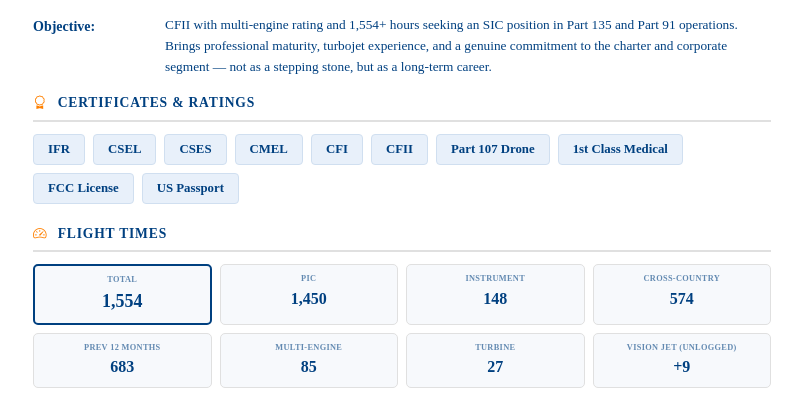
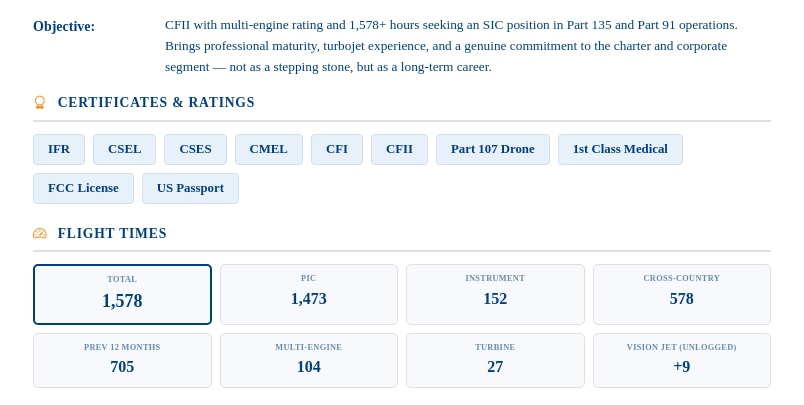
Before and after one commit to rpossum/russellspurlock-site, a plain HTML site: page resume/index.html in a window 1280 px wide. Shown: the part 385-790 px from the top of the page, 238-1042 px from the left. Drawn offline with nearby package versions, Linux system fonts and the light colour scheme.

Commit message:
Update resume content and PDFs from latest source

```diff
--- a/resume/index.html
+++ b/resume/index.html
@@ -374,7 +374,7 @@
       <div class="cv-row">
         <div class="cv-label">Objective:</div>
         <div class="cv-content">
-          CFII with multi-engine rating and 1,554+ hours seeking an SIC position in Part 135 and Part 91
+          CFII with multi-engine rating and 1,578+ hours seeking an SIC position in Part 135 and Part 91
           operations. Brings professional maturity, turbojet experience, and a genuine commitment to the charter
           and corporate segment &mdash; not as a stepping stone, but as a long-term career.
         </div>
@@ -400,27 +400,27 @@
       <div class="flight-times-grid" style="margin-bottom: 20px;">
         <div class="ft-card ft-total">
           <div class="ft-label">Total</div>
-          <div class="ft-value">1,554</div>
+          <div class="ft-value">1,578</div>
         </div>
         <div class="ft-card">
           <div class="ft-label">PIC</div>
-          <div class="ft-value">1,450</div>
+          <div class="ft-value">1,473</div>
         </div>
         <div class="ft-card">
           <div class="ft-label">Instrument</div>
-          <div class="ft-value">148</div>
+          <div class="ft-value">152</div>
         </div>
         <div class="ft-card">
           <div class="ft-label">Cross-Country</div>
-          <div class="ft-value">574</div>
+          <div class="ft-value">578</div>
         </div>
         <div class="ft-card">
           <div class="ft-label">Prev 12 Months</div>
-          <div class="ft-value">683</div>
+          <div class="ft-value">705</div>
         </div>
         <div class="ft-card">
           <div class="ft-label">Multi-Engine</div>
-          <div class="ft-value">85</div>
+          <div class="ft-value">104</div>
         </div>
         <div class="ft-card">
           <div class="ft-label">Turbine</div>
```
